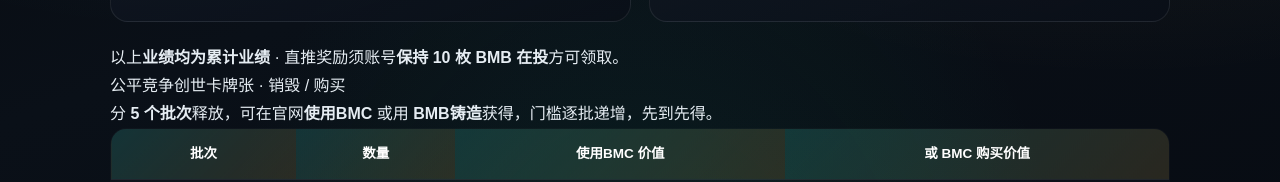
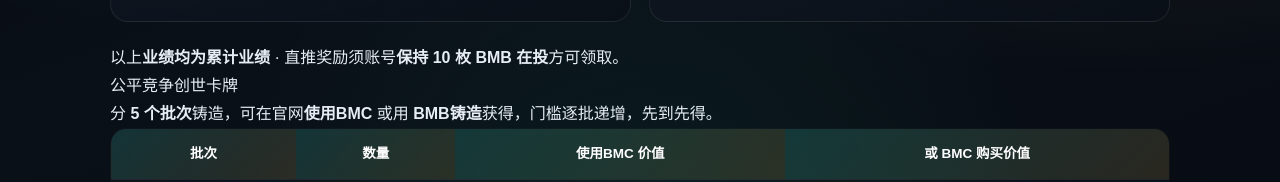
Before and after one commit to 229224oo/SHIBPEPE, a website: page index.html in a window 1280 px wide. Shown: the part 3644-3826 px from the top of the page. Drawn offline with Linux system fonts and the light colour scheme.

Commit message:
Update index.html

```diff
--- a/index.html
+++ b/index.html
@@ -459,8 +459,8 @@
       </div>
       <div class="sh-statement" style="margin-top:22px;" data-i18n="rank_state">以上<b>业绩均为累计业绩</b> · 直推奖励须账号<b>保持 10 枚 BMB 在投</b>方可领取。</div>
     </section>
-  <div class="ct" data-i18n="cards_h2t">公平竞争创世卡牌张 · 销毁 / 购买</div>
-          <div class="cd" data-i18n="cards_h2d">分 <b>5 个批次</b>释放，可在官网<b>使用BMC</b> 或用 <b>BMB铸造</b>获得，门槛逐批递增，先到先得。</div>
+  <div class="ct" data-i18n="cards_h2t">公平竞争创世卡牌
+           <div class="cd" data-i18n="cards_h2d">分 <b>5 个批次</b>铸造，可在官网<b>使用BMC</b> 或用 <b>BMB铸造</b>获得，门槛逐批递增，先到先得。</div>
         </div>
       </div>
       <div class="mtable-wrap">
```
